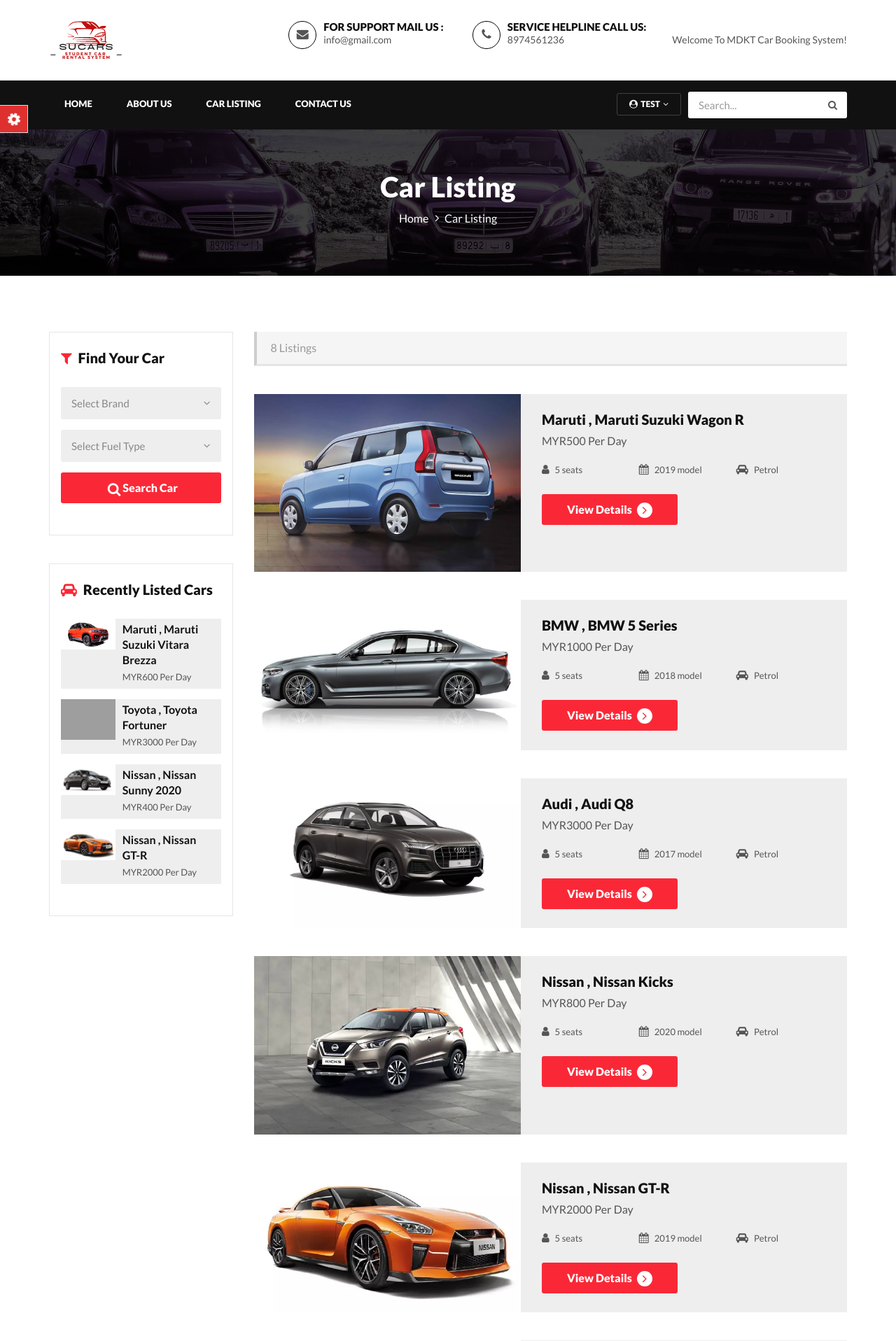
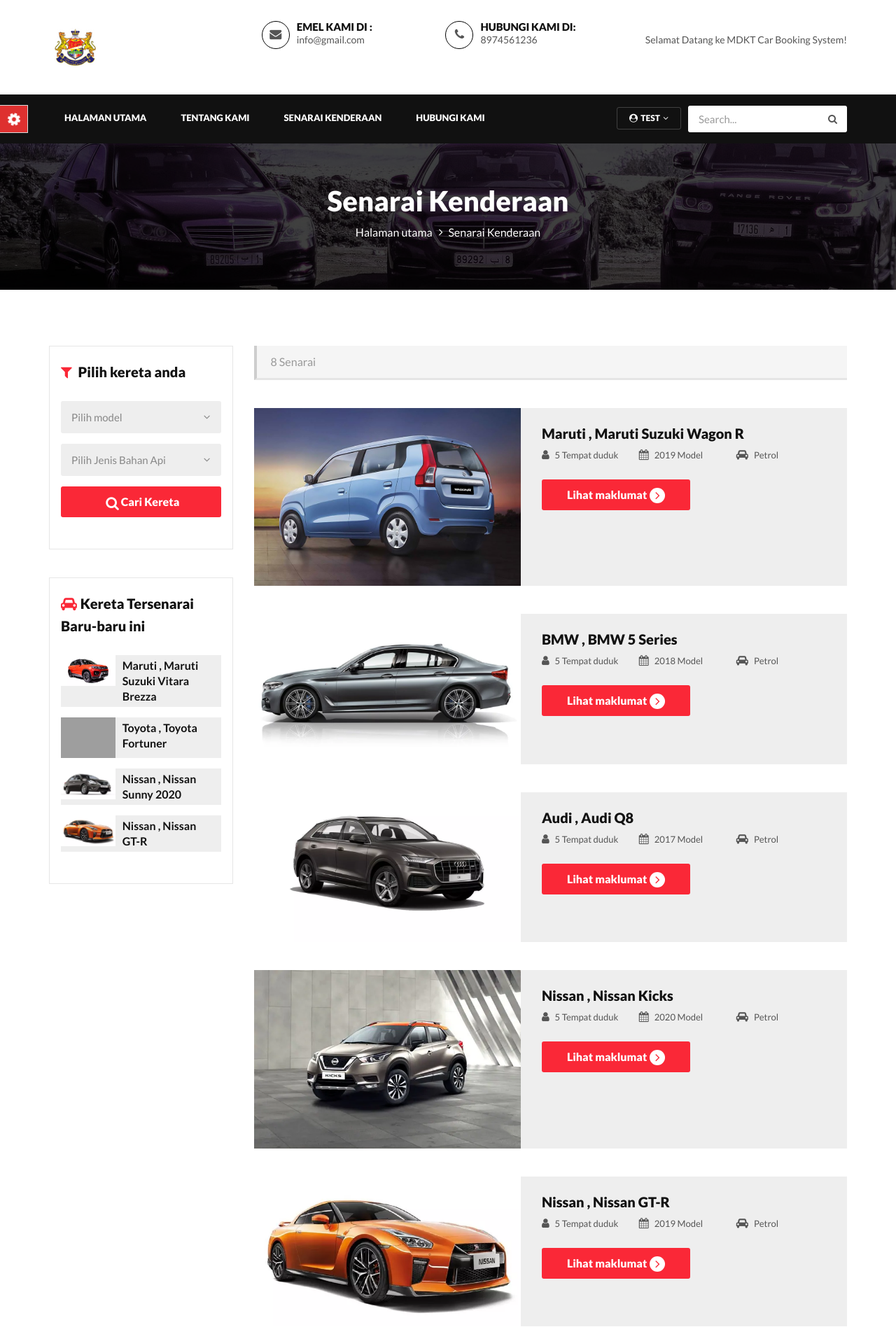
Before and after one commit to asmyra/carbookingsystem, a PHP site: page /car-listing.php in a window 1280 px wide. Shown: the top 1916 px of the page at 70% size. Run offline with PHP 8.4, Linux system fonts and the light colour scheme; a user stored in the database is signed in; data comes from the database, SQL or seed files in the repository; grey boxes are pictures that could not be loaded.

Commit message:
Logo added

```diff
--- a/car-listing.php
+++ b/car-listing.php
@@ -8,7 +8,7 @@ error_reporting(0);
 <html lang="en">
 <head>
 
-<title>MDKT Car Booking System | Car Listing</title>
+<title>MDKT Car Booking System | Senarai Kenderaan</title>
 <!--Bootstrap -->
 <link rel="stylesheet" href="assets/css/bootstrap.min.css" type="text/css">
 <!--Custome Style -->
@@ -55,11 +55,11 @@ error_reporting(0);
   <div class="container">
     <div class="page-header_wrap">
       <div class="page-heading">
-        <h1>Car Listing</h1>
+        <h1>Senarai Kenderaan</h1>
       </div>
       <ul class="coustom-breadcrumb">
-        <li><a href="#">Home</a></li>
-        <li>Car Listing</li>
+        <li><a href="#">Halaman utama</a></li>
+        <li>Senarai Kenderaan</li>
       </ul>
     </div>
   </div>
@@ -83,7 +83,7 @@ $query->execute();
 $results=$query->fetchAll(PDO::FETCH_OBJ);
 $cnt=$query->rowCount();
 ?>
-<p><span><?php echo htmlentities($cnt);?> Listings</span></p>
+<p><span><?php echo htmlentities($cnt);?> Senarai</span></p>
 </div>
 </div>
 
@@ -101,13 +101,12 @@ foreach($results as $result)
           </div>
           <div class="product-listing-content">
             <h5><a href="vehical-details.php?vhid=<?php echo htmlentities($result->id);?>"><?php echo htmlentities($result->BrandName);?> , <?php echo htmlentities($result->VehiclesTitle);?></a></h5>
-            <p class="list-price">MYR<?php echo htmlentities($result->PricePerDay);?> Per Day</p>
             <ul>
-              <li><i class="fa fa-user" aria-hidden="true"></i><?php echo htmlentities($result->SeatingCapacity);?> seats</li>
-              <li><i class="fa fa-calendar" aria-hidden="true"></i><?php echo htmlentities($result->ModelYear);?> model</li>
-              <li><i class="fa fa-car" aria-hidden="true"></i><?php echo htmlentities($result->FuelType);?></li>
+              <li><i class="fa fa-user" aria-hidden="true"></i><?php echo htmlentities($result->SeatingCapacity);?> Tempat duduk</li>
+              <li><i class="fa fa-calendar" aria-hidden="true"></i><?php echo htmlentities($result->ModelYear);?> Model</li>
+              <li><i class="fa fa-car" aria-hidden="true"></i><?php echo htmlentities($result->FuelType);?> </li>
             </ul>
-            <a href="vehical-details.php?vhid=<?php echo htmlentities($result->id);?>" class="btn">View Details <span class="angle_arrow"><i class="fa fa-angle-right" aria-hidden="true"></i></span></a>
+            <a href="vehical-details.php?vhid=<?php echo htmlentities($result->id);?>" class="btn">Lihat maklumat<span class="angle_arrow"><i class="fa fa-angle-right" aria-hidden="true"></i></span></a>
           </div>
         </div>
       <?php }} ?>
@@ -117,13 +116,13 @@ foreach($results as $result)
       <aside class="col-md-3 col-md-pull-9">
         <div class="sidebar_widget">
           <div class="widget_heading">
-            <h5><i class="fa fa-filter" aria-hidden="true"></i> Find Your  Car </h5>
+            <h5><i class="fa fa-filter" aria-hidden="true"></i> Pilih kereta anda</h5>
           </div>
           <div class="sidebar_filter">
             <form action="search-carresult.php" method="post">
               <div class="form-group select">
                 <select class="form-control" name="brand">
-                  <option>Select Brand</option>
+                  <option>Pilih model</option>
 
                   <?php $sql = "SELECT * from  tblbrands ";
 $query = $dbh -> prepare($sql);
@@ -141,7 +140,7 @@ foreach($results as $result)
               </div>
               <div class="form-group select">
                 <select class="form-control" name="fueltype">
-                  <option>Select Fuel Type</option>
+                  <option>Pilih Jenis Bahan Api</option>
 <option value="Petrol">Petrol</option>
 <option value="Diesel">Diesel</option>
 <option value="CNG">CNG</option>
@@ -149,7 +148,7 @@ foreach($results as $result)
               </div>
 
               <div class="form-group">
-                <button type="submit" class="btn btn-block"><i class="fa fa-search" aria-hidden="true"></i> Search Car</button>
+                <button type="submit" class="btn btn-block"><i class="fa fa-search" aria-hidden="true"></i> Cari Kereta</button>
               </div>
             </form>
           </div>
@@ -157,7 +156,7 @@ foreach($results as $result)
 
         <div class="sidebar_widget">
           <div class="widget_heading">
-            <h5><i class="fa fa-car" aria-hidden="true"></i> Recently Listed Cars</h5>
+            <h5><i class="fa fa-car" aria-hidden="true"></i>Kereta Tersenarai Baru-baru ini</h5>
           </div>
           <div class="recent_addedcars">
             <ul>
@@ -174,11 +173,9 @@ foreach($results as $result)
               <li class="gray-bg">
                 <div class="recent_post_img"> <a href="vehical-details.php?vhid=<?php echo htmlentities($result->id);?>"><img src="admin/img/vehicleimages/<?php echo htmlentities($result->Vimage1);?>" alt="image"></a> </div>
                 <div class="recent_post_title"> <a href="vehical-details.php?vhid=<?php echo htmlentities($result->id);?>"><?php echo htmlentities($result->BrandName);?> , <?php echo htmlentities($result->VehiclesTitle);?></a>
-                  <p class="widget_price">MYR<?php echo htmlentities($result->PricePerDay);?> Per Day</p>
                 </div>
               </li>
               <?php }} ?>
-
             </ul>
           </div>
         </div>
--- a/includes/forgotpassword.php
+++ b/includes/forgotpassword.php
@@ -18,10 +18,10 @@ $chngpwd1-> bindParam(':email', $email, PDO::PARAM_STR);
 $chngpwd1-> bindParam(':mobile', $mobile, PDO::PARAM_STR);
 $chngpwd1-> bindParam(':newpassword', $newpassword, PDO::PARAM_STR);
 $chngpwd1->execute();
-echo "<script>alert('Your Password succesfully changed');</script>";
+echo "<script>alert('Kata laluan anda telah ditukar');</script>";
 }
 else {
-echo "<script>alert('Email id or Mobile no is invalid');</script>";
+echo "<script>alert('emel atau nombor telefon tidak sah');</script>";
 }
 }
 
@@ -31,7 +31,7 @@ function valid()
 {
 if(document.chngpwd.newpassword.value!= document.chngpwd.confirmpassword.value)
 {
-alert("New Password and Confirm Password Field do not match  !!");
+alert("Kata Laluan Baharu dan Medan Kata Laluan disahkan tidak sepadan!!");
 document.chngpwd.confirmpassword.focus();
 return false;
 }
@@ -44,7 +44,7 @@ return true;
       <div class="modal-header">
 
         <button type="button" class="close" data-dismiss="modal" aria-label="Close"><span aria-hidden="true">&times;</span></button>
-        <h3 class="modal-title">Password Recovery</h3>
+        <h3 class="modal-title">Pemulihan kata laluan</h3>
       </div>
       <div class="modal-body">
         <div class="row">
@@ -68,8 +68,8 @@ return true;
                 </div>
               </form>
               <div class="text-center">
-                <p class="gray_text">For security reasons we don't store your password. Your password will be reset and a new one will be send.</p>
-                <p><a href="#loginform" data-toggle="modal" data-dismiss="modal"><i class="fa fa-angle-double-left" aria-hidden="true"></i> Back to Login</a></p>
+                <p class="gray_text">Atas sebab keselamatan kami tidak menyimpan kata laluan anda. Kata laluan anda akan ditetapkan semula dan kata laluan baharu akan dihantar.</p>
+                <p><a href="#loginform" data-toggle="modal" data-dismiss="modal"><i class="fa fa-angle-double-left" aria-hidden="true"></i> Kembali ke Log masuk</a></p>
               </div>
             </div>
           </div>
--- a/includes/header.php
+++ b/includes/header.php
@@ -1,10 +1,9 @@
-
 <header>
   <div class="default-header">
     <div class="container">
       <div class="row">
         <div class="col-sm-3 col-md-2">
-          <div class="logo"> <a href="index.php"><img src="assets/images/SuCars.png" alt="image"/></a> </div>
+          <div class="logo"> <a href="index.php"><img src="assets/images/mdkt.png" alt="image"/></a> </div>
         </div>
         <div class="col-sm-9 col-md-10">
           <div class="header_info">
@@ -21,23 +20,22 @@ $contactno=$result->ContactNo;
 
             <div class="header_widgets">
               <div class="circle_icon"> <i class="fa fa-envelope" aria-hidden="true"></i> </div>
-              <p class="uppercase_text">For Support Mail us : </p>
+              <p class="uppercase_text">Emel Kami di : </p>
               <a href="mailto:<?php echo htmlentities($email);?>"><?php echo htmlentities($email);?></a> </div>
             <div class="header_widgets">
               <div class="circle_icon"> <i class="fa fa-phone" aria-hidden="true"></i> </div>
-              <p class="uppercase_text">Service Helpline Call Us: </p>
+              <p class="uppercase_text">Hubungi kami di: </p>
               <a href="tel:<?php echo htmlentities($contactno);?>"><?php echo htmlentities($contactno);?></a> </div>
             <div class="social-follow">
-
             </div>
    <?php   if(strlen($_SESSION['login'])==0)
 	{
 ?>
- <div class="login_btn"> <a href="#loginform" class="btn btn-xs uppercase" data-toggle="modal" data-dismiss="modal">Login / Register</a> </div>
+ <div class="login_btn"> <a href="#loginform" class="btn btn-xs uppercase" data-toggle="modal" data-dismiss="modal">Log masuk/Daftar</a> </div>
 <?php }
 else{
 
-echo "Welcome To MDKT Car Booking System!";
+echo "Selamat Datang ke MDKT Car Booking System!";
  } ?>
           </div>
         </div>
@@ -71,10 +69,10 @@ foreach($results as $result)
    <i class="fa fa-angle-down" aria-hidden="true"></i></a>
               <ul class="dropdown-menu">
            <?php if($_SESSION['login']){?>
-            <li><a href="profile.php">Profile Settings</a></li>
-              <li><a href="update-password.php">Update Password</a></li>
-            <li><a href="my-booking.php">My Booking</a></li>
-            <li><a href="logout.php">Log Out</a></li>
+            <li><a href="profile.php">Tetapan Profil</a></li>
+              <li><a href="update-password.php">Kemas kini kata laluan</a></li>
+            <li><a href="my-booking.php">Tempahan saya</a></li>
+            <li><a href="logout.php">Log keluar</a></li>
             <?php } ?>
           </ul>
             </li>
@@ -90,11 +88,10 @@ foreach($results as $result)
       </div>
       <div class="collapse navbar-collapse" id="navigation">
         <ul class="nav navbar-nav">
-          <li><a href="index.php">Home</a>    </li>
-
-          <li><a href="page.php?type=aboutus">About Us</a></li>
-          <li><a href="car-listing.php">Car Listing</a>
-          <li><a href="contact-us.php">Contact Us</a></li>
+          <li><a href="index.php">Halaman Utama</a></li>
+          <li><a href="page.php?type=aboutus">Tentang Kami</a></li>
+          <li><a href="car-listing.php">Senarai Kenderaan</a>
+          <li><a href="contact-us.php">Hubungi Kami</a></li>
 
         </ul>
       </div>
--- a/includes/login.php
+++ b/includes/login.php
@@ -30,7 +30,7 @@ echo "<script type='text/javascript'> document.location = '$currentpage'; </scri
     <div class="modal-content">
       <div class="modal-header">
         <button type="button" class="close" data-dismiss="modal" aria-label="Close"><span aria-hidden="true">&times;</span></button>
-        <h3 class="modal-title">Login</h3>
+        <h3 class="modal-title">Log masuk</h3>
       </div>
       <div class="modal-body">
         <div class="row">
@@ -38,10 +38,10 @@ echo "<script type='text/javascript'> document.location = '$currentpage'; </scri
             <div class="col-md-12 col-sm-6">
               <form method="post">
                 <div class="form-group">
-                  <input type="email" class="form-control" name="email" placeholder="Email address*">
+                  <input type="email" class="form-control" name="email" placeholder="Emel*">
                 </div>
                 <div class="form-group">
-                  <input type="password" class="form-control" name="password" placeholder="Password*">
+                  <input type="password" class="form-control" name="password" placeholder="Kata laluan*">
                 </div>
                 <div class="form-group checkbox">
                   <input type="checkbox" id="remember">
@@ -57,8 +57,8 @@ echo "<script type='text/javascript'> document.location = '$currentpage'; </scri
         </div>
       </div>
       <div class="modal-footer text-center">
-        <p>Don't have an account? <a href="#signupform" data-toggle="modal" data-dismiss="modal">Sign Up Here</a></p>
-        <p><a href="#forgotpassword" data-toggle="modal" data-dismiss="modal">Forgot Password ?</a></p>
+        <p>Tiada akaun?<a href="#signupform" data-toggle="modal" data-dismiss="modal">Daftar di sini</a></p>
+        <p><a href="#forgotpassword" data-toggle="modal" data-dismiss="modal">Lupa kata laluan?</a></p>
       </div>
     </div>
   </div>
--- a/includes/registration.php
+++ b/includes/registration.php
@@ -16,11 +16,11 @@ $query->execute();
 $lastInsertId = $dbh->lastInsertId();
 if($lastInsertId)
 {
-echo "<script>alert('Registration successfull. Now you can login');</script>";
+echo "<script>alert('Pendaftaran berjaya. Anda boleh log masuk sekarang.');</script>";
 }
 else
 {
-echo "<script>alert('Something went wrong. Please try again');</script>";
+echo "<script>alert('Sesuatu telah berlaku. Sila cuba lagi');</script>";
 }
 }
 
@@ -47,7 +47,7 @@ error:function (){}
     <div class="modal-content">
       <div class="modal-header">
         <button type="button" class="close" data-dismiss="modal" aria-label="Close"><span aria-hidden="true">&times;</span></button>
-        <h3 class="modal-title">Sign Up</h3>
+        <h3 class="modal-title">Daftar</h3>
       </div>
       <div class="modal-body">
         <div class="row">
@@ -55,21 +55,21 @@ error:function (){}
             <div class="col-md-12 col-sm-6">
               <form  method="post" name="signup" onSubmit="return valid();">
                 <div class="form-group">
-                  <input type="text" class="form-control" name="fullname" placeholder="Full Name" required="required">
+                  <input type="text" class="form-control" name="fullname" placeholder="Nama penuh" required="required">
                 </div>
                       <div class="form-group">
-                  <input type="text" class="form-control" name="mobileno" placeholder="Mobile Number" maxlength="10" required="required">
+                  <input type="text" class="form-control" name="mobileno" placeholder="Nombor telefon" maxlength="10" required="required">
                 </div>
                 <div class="form-group">
-                  <input type="email" class="form-control" name="emailid" id="emailid" onBlur="checkAvailability()" placeholder="Email Address" required="required">
+                  <input type="email" class="form-control" name="emailid" id="emailid" onBlur="checkAvailability()" placeholder="Emel" required="required">
                    <span id="user-availability-status" style="font-size:12px;"></span>
                 </div>
                 <div class="form-group">
-                  <input type="text" class="form-control" name="password" placeholder="Password" required="required">
+                  <input type="text" class="form-control" name="password" placeholder="Kata Laluan" required="required">
                 </div>
                 <div class="form-group checkbox">
                   <input type="checkbox" id="terms_agree" required="required" checked="">
-                  <label for="terms_agree">I Agree with <a href="#">Terms and Conditions</a></label>
+                  <label for="terms_agree">Saya setuju dengan <a href="#">terma dan syarat</a></label>
                 </div>
                 <div class="form-group">
                   <input type="submit" value="Sign Up" name="signup" id="submit" class="btn btn-block">
@@ -81,7 +81,7 @@ error:function (){}
         </div>
       </div>
       <div class="modal-footer text-center">
-        <p>Already got an account? <a href="#loginform" data-toggle="modal" data-dismiss="modal">Login Here</a></p>
+        <p>Sudah ada akaun? <a href="#loginform" data-toggle="modal" data-dismiss="modal">Log masuk di sini</a></p>
       </div>
     </div>
   </div>
```
Also changed, not shown: includes/sidebar.php (+4 -6 lines), update-password.php (+9 -9 lines), assets/images/mdkt.png (added).
